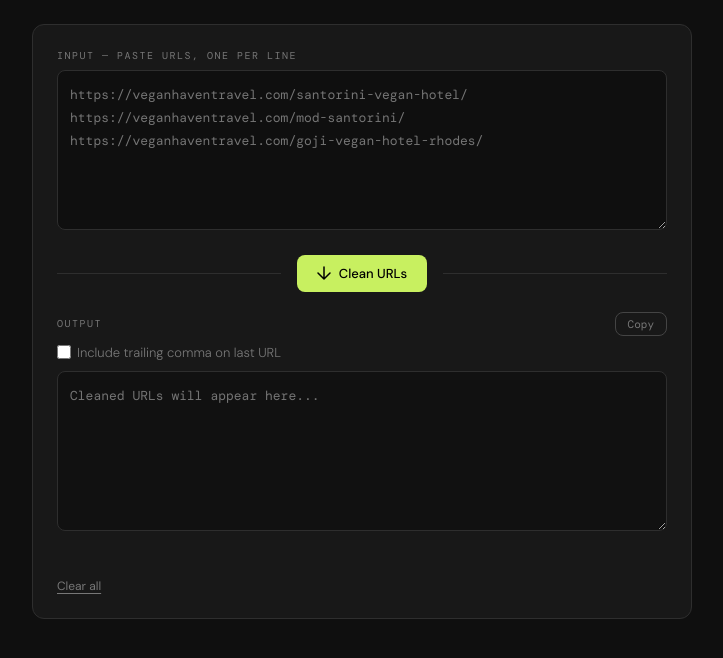
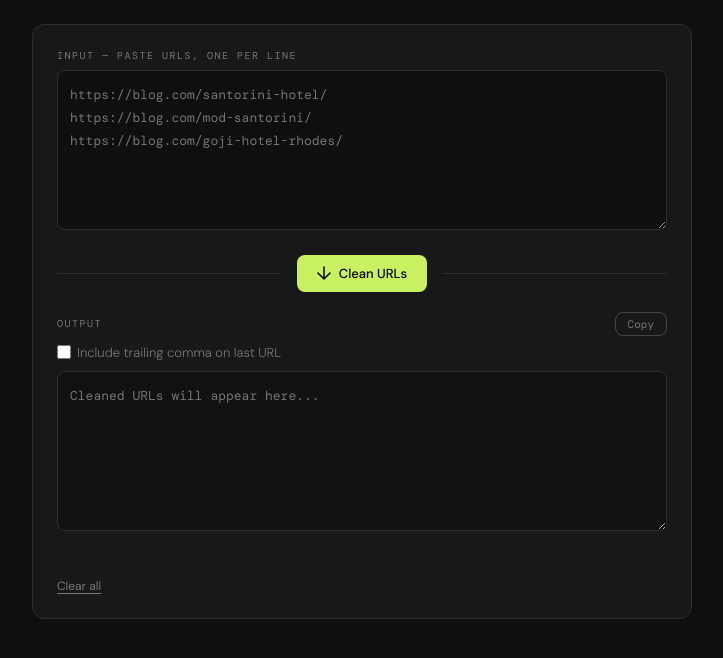
Before and after one commit to joer-22/url-cleaner, a plain HTML site: page index.html in a window 1280 px wide. Shown: the part 120-778 px from the top of the page, without its empty margins (278-1001 px from the left). Drawn offline with nearby package versions, Linux system fonts and the light colour scheme.

Commit message:
Update index.html

```diff
--- a/index.html
+++ b/index.html
@@ -201,7 +201,7 @@
   <div class="card">
 
     <label class="field-label" for="input">Input — paste URLs, one per line</label>
-    <textarea id="input" placeholder="https://veganhaventravel.com/santorini-vegan-hotel/&#10;https://veganhaventravel.com/mod-santorini/&#10;https://veganhaventravel.com/goji-vegan-hotel-rhodes/"></textarea>
+    <textarea id="input" placeholder="https://blog.com/santorini-hotel/&#10;https://blog.com/mod-santorini/&#10;https://blog.com/goji-hotel-rhodes/"></textarea>
 
     <div class="arrow-row">
       <span class="arrow-line"></span>
```
